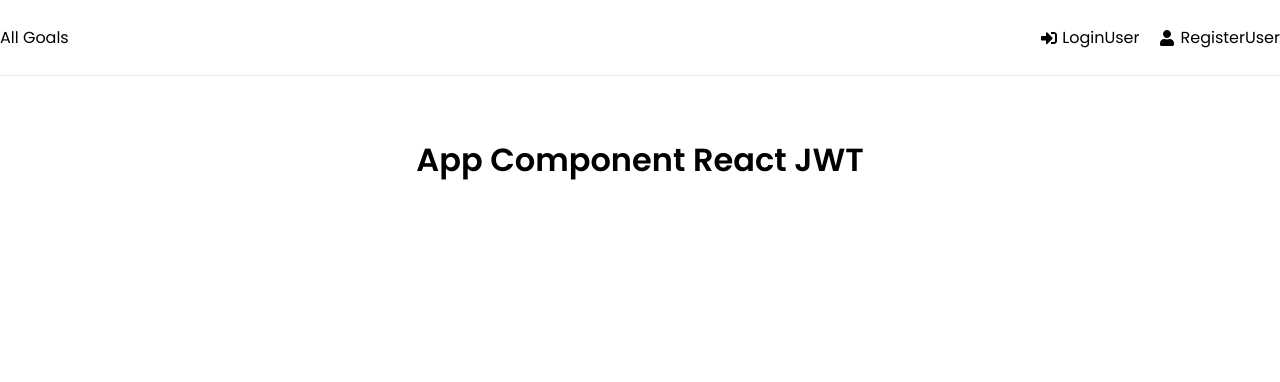
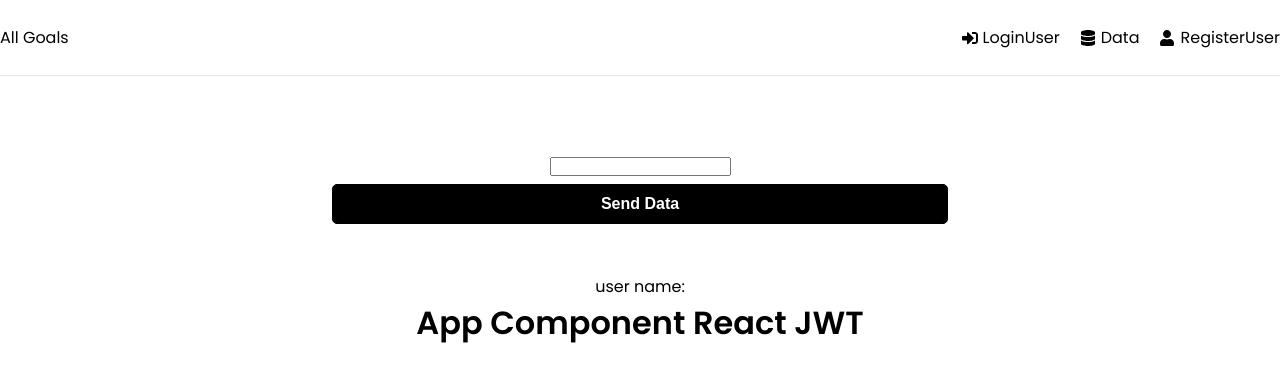
Before and after one commit to angelicrf/react-jwt, a React (Create React App) app in the folder frontend/: page /data in a window 1280 px wide. Shown: the top 382 px of the page. Built offline with nearby package versions, Linux system fonts and the light colour scheme.

Commit message:
testData

```diff
--- a/frontend/src/App.js
+++ b/frontend/src/App.js
@@ -4,6 +4,7 @@ import MainApp from "./components/MainApp";
 import LoginUser from "./components/LoginUser";
 import RegisterUser from "./components/RegisterUser";
 import NavBar from "./contents/NavBar";
+import Data from "./components/Data";
 import { ToastContainer } from "react-toastify";
 import "react-toastify/dist/ReactToastify.css";
 
@@ -14,6 +15,7 @@ function App() {
         <NavBar />
         <div className="container">
           <Routes>
+            <Route path="/data" element={<Data />} />
             <Route path="/" element={<MainApp />} />
             <Route path="/login" element={<LoginUser />} />
             <Route path="/register" element={<RegisterUser />} />
--- /dev/null
+++ b/frontend/src/components/Data.jsx
@@ -0,0 +1,55 @@
+import React, { Fragment, useState, useRef } from "react";
+import DataItem from "./DataItem";
+
+function Data() {
+  const [data, setData] = useState([]);
+  const [textName, setTextName] = useState("");
+  let userName = useRef();
+  const submitData = (e) => {
+    e.preventDefault();
+    setData((oldArray) => [
+      ...oldArray,
+      {
+        id: data.length,
+        name: textName,
+      },
+    ]);
+
+    //setTextName("");
+  };
+  const AssignUserName = (thisId) => {
+    userName.current = thisId;
+  };
+  const ReadArrayItem = () => {
+    if (data.length > 0) {
+      console.log("datais " + JSON.stringify(data));
+    }
+  };
+  ReadArrayItem();
+  return (
+    <Fragment>
+      <div className="heading">
+        <div className="form">
+          <form onSubmit={submitData}>
+            <div className="form-control">
+              <input
+                type="text"
+                name="fData"
+                id="fData"
+                value={textName}
+                onChange={(e) => setTextName(e.target.value)}
+              />
+            </div>
+
+            <button className="btn btn-block" type="submit">
+              Send Data
+            </button>
+          </form>
+        </div>
+      </div>
+      <DataItem allData={data} usrName={userName.current} />
+    </Fragment>
+  );
+}
+
+export default Data;
--- /dev/null
+++ b/frontend/src/components/DataItem.jsx
@@ -0,0 +1,22 @@
+import React, { Fragment } from "react";
+
+function DataItem({ allData, usrName }) {
+  return (
+    <Fragment>
+      <ul>
+        {allData.map((dt) => (
+          <li key={dt.id}>{(usrName = dt.name)}</li>
+        ))}
+      </ul>
+      <div>
+        {usrName !== "" ? (
+          <div>user name: {usrName}</div>
+        ) : (
+          <div>No user name</div>
+        )}
+      </div>
+    </Fragment>
+  );
+}
+
+export default DataItem;
--- a/frontend/src/contents/NavBar.jsx
+++ b/frontend/src/contents/NavBar.jsx
@@ -1,5 +1,5 @@
 import { useState, useEffect } from "react";
-import { FaSignInAlt, FaSignOutAlt, FaUser } from "react-icons/fa";
+import { FaSignInAlt, FaSignOutAlt, FaUser, FaDatabase} from "react-icons/fa";
 import { Link } from "react-router-dom";
 import { useSelector, useDispatch } from "react-redux";
 import { logoutUser, reset } from "../features/allAuth/authSliceUser";
@@ -48,6 +48,11 @@ function NavBar() {
           )}
         </li>
         <li>
+          <Link to="/data">
+            <FaDatabase /> Data
+          </Link>
+        </li>
+        <li>
           <Link to="/register">
             <FaUser /> RegisterUser
           </Link>
```
